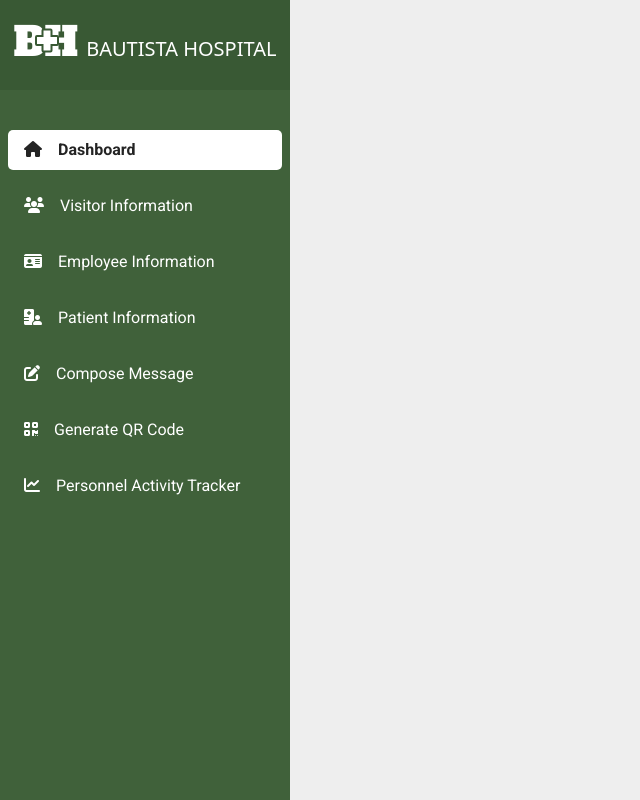
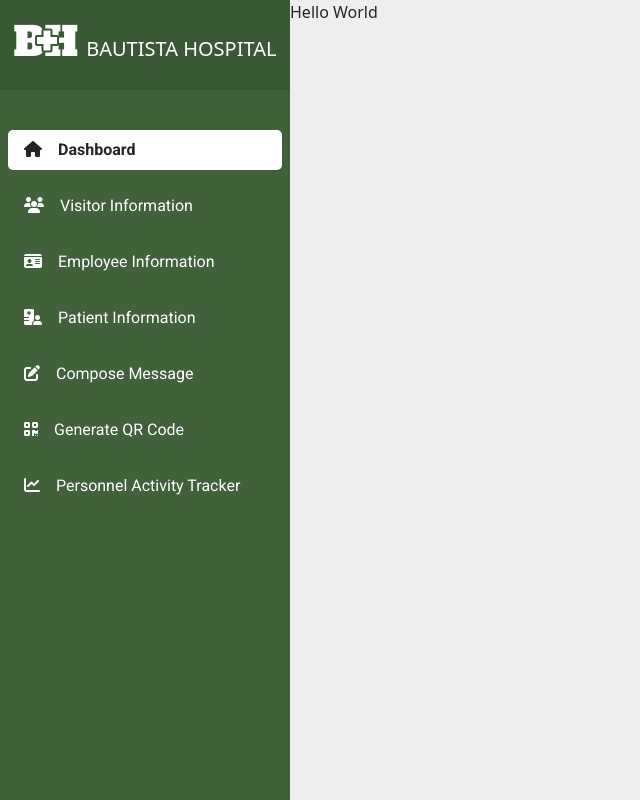
Before and after one commit to quebean/BH.ContactTracingSystem, a CodeIgniter 4 app: template app/Views/dashboard.php in a window 1280 px wide. Shown: the whole page, without its empty margins (0-640 px from the left). Run offline with PHP 8.4 and a stand-in for CodeIgniter, Linux system fonts and the light colour scheme; the template is opened without the code that fills it, so the values that code supplies are empty; some libraries are stand-ins or nearby versions.

Commit message:
hello world

```diff
--- a/app/Views/dashboard.php
+++ b/app/Views/dashboard.php
@@ -72,7 +72,8 @@
           </li>
         </ul>
       </div>
-      <div class="content"></div>
+      <div class="content"> Hello World
+      </div>
     </div>
   </body>
 
```
